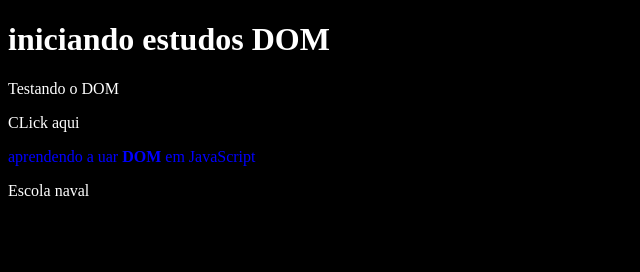
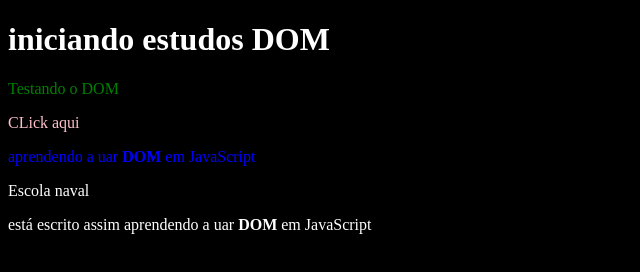
Before and after one commit to Pauloalbuquerque21/JavaScript, a plain HTML site: page atividades/ex005.html in a window 1280 px wide. Shown: the whole page, without its empty margins (0-640 px from the left). Drawn offline with Linux system fonts and the light colour scheme.

Commit message:
em processo

```diff
--- a/atividades/ex005.html
+++ b/atividades/ex005.html
@@ -16,19 +16,20 @@
 <body>
     <h1>iniciando estudos DOM</h1>
     <p>Testando o DOM</p>
-    <div>CLick aqui</div>
+    <div id="msg">CLick aqui</div>
     <p>aprendendo a uar <STRONG>DOM</STRONG> em JavaScript</p>
     <p>Escola naval</p>
 
     <script>
         var corpo = window.document.body
         var p1 = window.document.getElementsByTagName('p')[1]
-        /*var p2 = window.document.getElementById('p')[1]*/
-        /*window.document.write("está escrito assim " + p1.innerText)*/
+        var p2 = window.document.getElementsByTagName('p')[0]
+        var d = window.document.getElementById('msg')
+        window.document.write("está escrito assim " + p1.innerHTML)
         corpo.style.background="black"
         p1.style.color = "blue"
-        p2.style.color = "black"
-
+        p2.style.color = "green"
+        d.style.color = "pink"
     </script>
 </body>
 </html>
```
